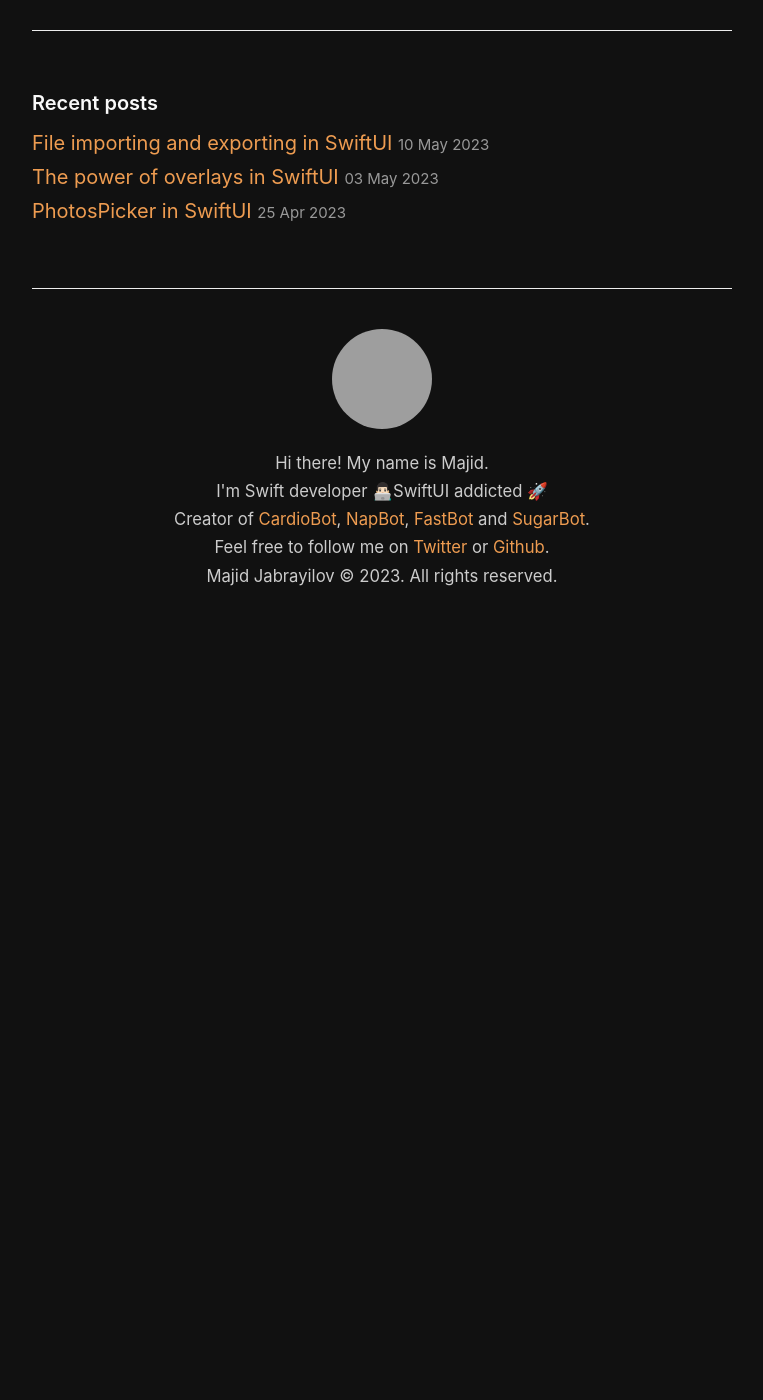
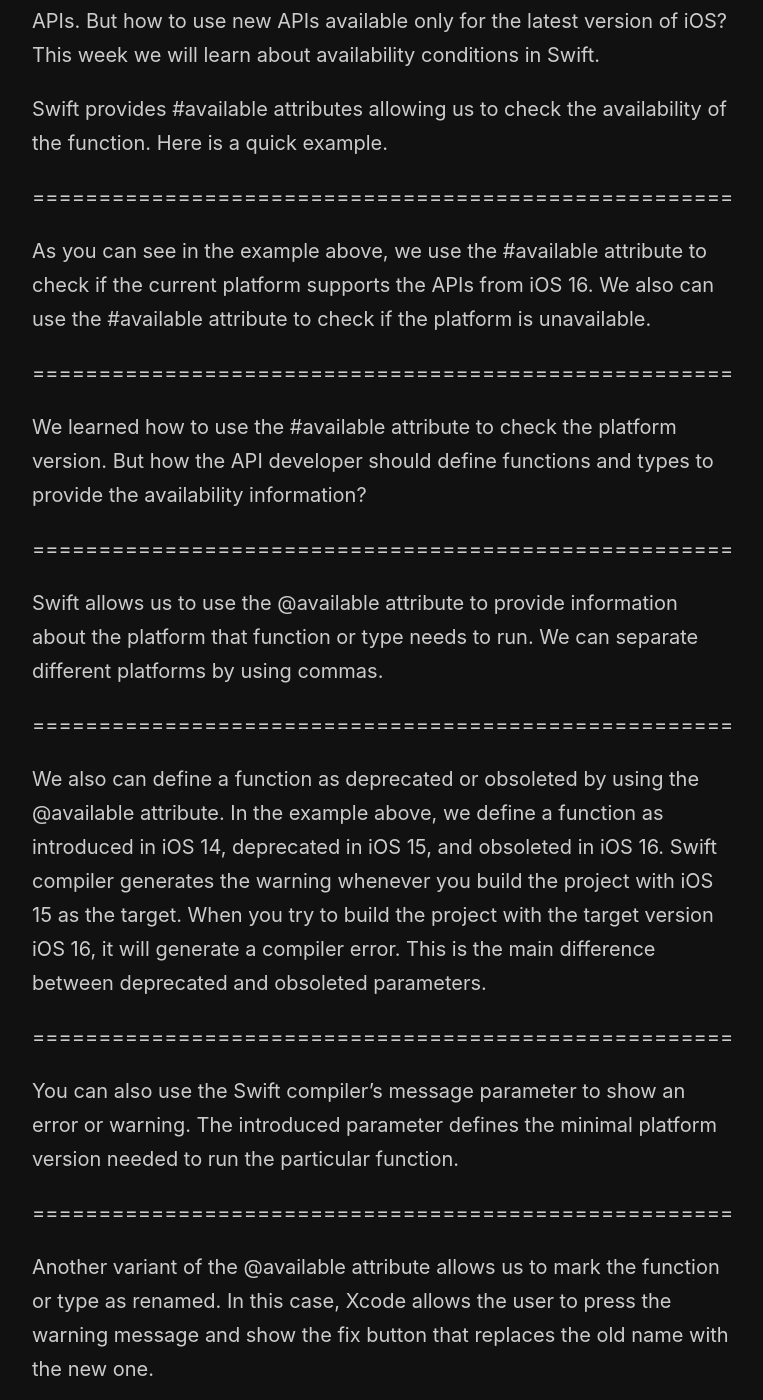
Before and after one commit to mecid/mecid.github.io, a Jekyll site: the page built from _posts/2023-05-17-api-availability-in-swift.md, in a window 1280 px wide and 1400 px high, scrolled down 306 px. Shown: the whole window, without its empty margins (258-1021 px from the left). Built offline with Jekyll 4.4.1, drawn with Linux system fonts in a browser that asks for light colours; before the commit the page ends 936 px from its top, so only the background shows below that; some of the changed text lies outside the part shown; grey boxes are pictures that could not be loaded.

Commit message:
availability post content added

```diff
--- a/_posts/2023-05-17-api-availability-in-swift.md
+++ b/_posts/2023-05-17-api-availability-in-swift.md
@@ -2,3 +2,34 @@
 title: API availability in Swift
 layout: post
 ---
+
+WWDC is coming pretty soon, and we are going to use a bunch of new APIs. But how to use new APIs available only for the latest version of iOS? This week we will learn about availability conditions in Swift.
+
+Swift provides #available attributes allowing us to check the availability of the function. Here is a quick example.
+
+=====================================================
+
+As you can see in the example above, we use the #available attribute to check if the current platform supports the APIs from iOS 16. We also can use the #available attribute to check if the platform is unavailable.
+
+=====================================================
+
+We learned how to use the #available attribute to check the platform version. But how the API developer should define functions and types to provide the availability information?
+
+=====================================================
+
+Swift allows us to use the @available attribute to provide information about the platform that function or type needs to run. We can separate different platforms by using commas.
+
+=====================================================
+
+We also can define a function as deprecated or obsoleted by using the @available attribute. In the example above, we define a function as introduced in iOS 14, deprecated in iOS 15, and obsoleted in iOS 16.
+Swift compiler generates the warning whenever you build the project with iOS 15 as the target. When you try to build the project with the target version iOS 16, it will generate a compiler error. This is the main difference between deprecated and obsoleted parameters.
+
+=====================================================
+
+You can also use the Swift compiler's message parameter to show an error or warning. The introduced parameter defines the minimal platform version needed to run the particular function.
+
+=====================================================
+
+Another variant of the @available attribute allows us to mark the function or type as renamed. In this case, Xcode allows the user to press the warning message and show the fix button that replaces the old name with the new one.
+
+Today we learned not only how to use the new APIs in the legacy codebase but also how to be a good citizen on the platform and define the functions and types with the platform availability information, which is crucial when you work on a framework or library.
```
